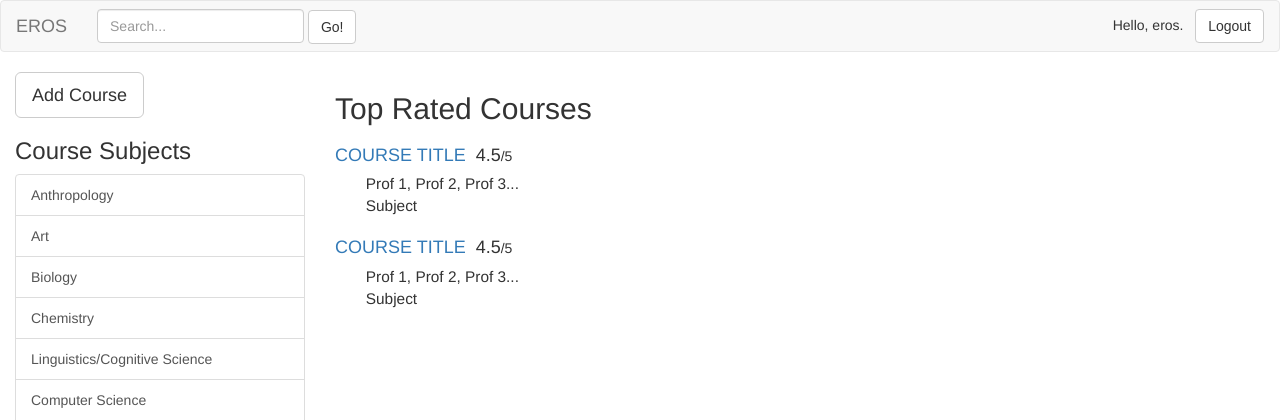
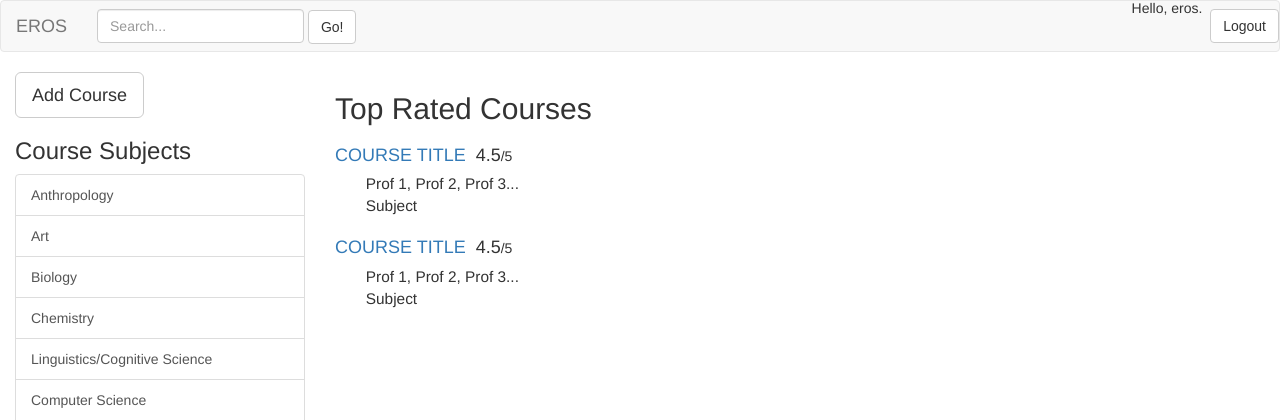
Before and after one commit to jpwchang/eros, a Django app: template core/templates/core/index.html in a window 1280 px wide. Shown: the top 420 px of the page. Run offline with Django 3.2, Linux system fonts and the light colour scheme; the template is opened without the code that fills it, so the values that code supplies are empty; a user stored in the database is signed in; parts of the project's set-up code (start-up, migrations or seed data) failed here and were passed over; some libraries are stand-ins or nearby versions.

Commit message:
maybe the hello won't be above the logout button this time

```diff
--- a/core/templates/core/index.html
+++ b/core/templates/core/index.html
@@ -35,10 +35,12 @@
 
             {% if user.is_authenticated %}
                 <ul class="nav navbar-nav navbar-right">
-                    <h5 id="helloUser">Hello, {{ user.username}}. &nbsp</h5>
-                    <form method="post" action="{% url 'django.contrib.auth.views.logout' %}" id="logoutButt">
-                        <input type="submit" class="btn btn-default navbar-btn" value="Logout"/>
-                    </form>
+                    <div style="display:inline;">
+                        <h5 id="helloUser">Hello, {{ user.username}}. &nbsp</h5>
+                        <form method="post" action="{% url 'django.contrib.auth.views.logout' %}" id="logoutButt">
+                            <input type="submit" class="btn btn-default navbar-btn navbar-right" value="Logout"/>
+                        </form>
+                    </div>
                 </ul>
             {% else %}
                 <ul class="nav navbar-nav navbar-right">
```
